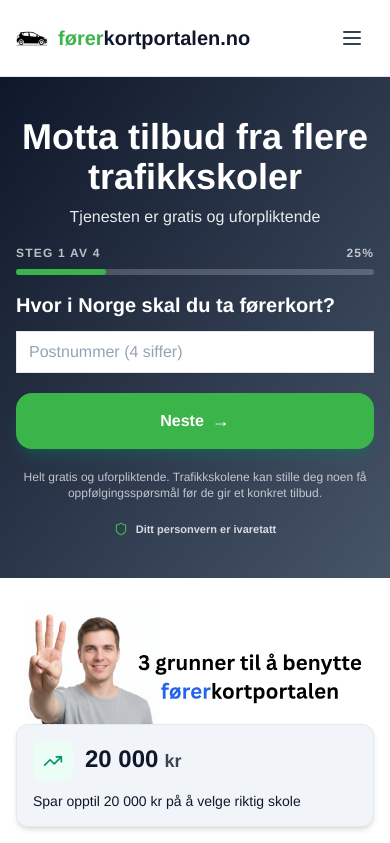
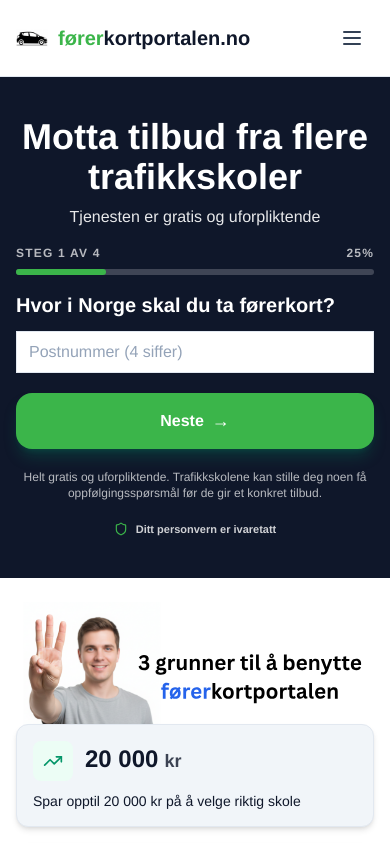
Before and after one commit to bringebass/forerkortportalen, a Next.js app: page / in a window 390 px wide. Shown: the top 843 px of the page. Built offline with nearby package versions, Linux system fonts and the light colour scheme.

Commit message:
fixing colors on form

```diff
--- a/src/components/HeroSection.tsx
+++ b/src/components/HeroSection.tsx
@@ -13,8 +13,15 @@
 ];
 
 // ============================================
-// MOBILE FORM BACKGROUND COLOR
-// Change this value to experiment with different colors:
+// MOBILE FORM BACKGROUND COLORS
+// Change these values to experiment with different colors:
+//
+// MOBILE_FORM_BG - The form container background (visible form box)
+// MOBILE_FULLSCREEN_BG - The fullscreen overlay background (when user clicks into form)
+//
+// For seamless look, use the same color for both, or use a solid color for fullscreen
+// and gradient for form, or vice versa.
+//
 // SOLID COLORS:
 //   "bg-slate-900"        - Dark gray (same as CTA section: "Klar til å finne din perfekte trafikkskole?")
 //   "bg-slate-800"        - Slightly lighter gray
@@ -36,7 +43,8 @@
 //   "bg-gradient-to-br from-teal-900 to-cyan-800"                    - Teal-cyan gradient
 //   "bg-gradient-to-br from-violet-900 to-purple-900"                - Violet-purple gradient
 // ============================================
-const MOBILE_FORM_BG = "bg-gradient-to-br from-slate-900 to-slate-600";
+const MOBILE_FORM_BG = "bg-slate-900";
+const MOBILE_FULLSCREEN_BG = "bg-slate-900"; // Fullscreen overlay background - use solid color for seamless look
 
 
 export default function HeroSection() {
@@ -79,12 +87,13 @@
   return (
     <>
       {/* Fullscreen overlay on mobile */}
-      <div className={`fixed inset-0 z-50 bg-slate-900 sm:hidden transition-opacity duration-300 ${isFullscreen ? 'opacity-100 pointer-events-auto' : 'opacity-0 pointer-events-none'}`}>
+      <div className={`fixed inset-0 z-50 ${MOBILE_FULLSCREEN_BG} sm:hidden transition-opacity duration-300 ${isFullscreen ? 'opacity-100 pointer-events-auto' : 'opacity-0 pointer-events-none'}`}>
         <div className="h-full overflow-y-auto">
           <div className="min-h-screen flex flex-col">
             <div className="flex-1 flex items-start justify-center p-4 pt-6">
               <div className="w-full max-w-lg">
-                <div className={`${MOBILE_FORM_BG} shadow-none`}>
+                {/* Form container - transparent on fullscreen to blend with background */}
+                <div className="shadow-none">
                   <LeadForm />
                 </div>
               </div>
@@ -134,8 +143,8 @@
             </div>
 
             <div className={`w-full lg:w-[50%] ${isFullscreen || (hasStartedFilling && isMobile) ? 'sm:block hidden' : ''}`}>
-              {/* Desktop form uses bg-slate-900/70, mobile uses MOBILE_FORM_BG constant above */}
-              <div className={`sm:rounded-[32px] ${MOBILE_FORM_BG} sm:bg-slate-900/70 backdrop-blur-md shadow-none sm:shadow-2xl sm:shadow-slate-900/50`}>
+              {/* Desktop form uses original bg-slate-900/70, mobile uses MOBILE_FORM_BG constant above */}
+              <div className={`${MOBILE_FORM_BG} sm:rounded-[32px] backdrop-blur-md shadow-none sm:shadow-2xl sm:shadow-slate-900/50 desktop-form-bg`}>
                 <LeadForm />
               </div>
 
@@ -143,6 +152,13 @@
           </div>
         </div>
       </section>
+      <style jsx global>{`
+        @media (min-width: 640px) {
+          .desktop-form-bg {
+            background: rgb(15 23 42 / 0.7) !important;
+          }
+        }
+      `}</style>
     </>
   );
 }
```
